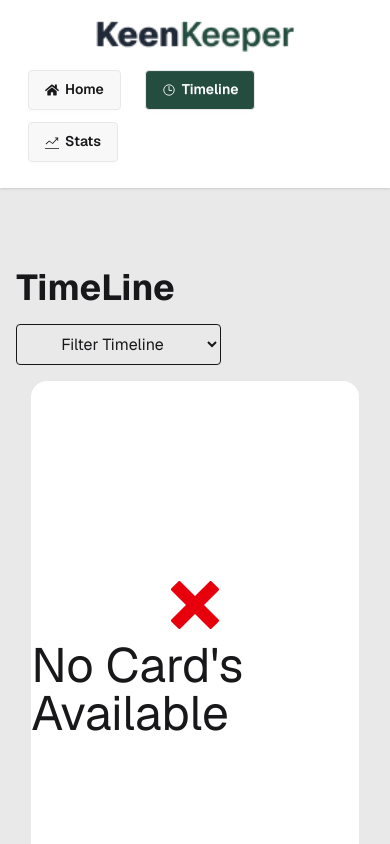
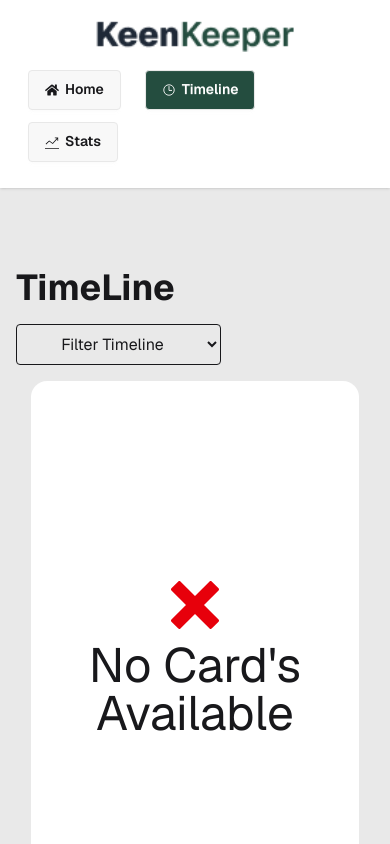
Before and after one commit to sheikhmhummadhasan/PH-Assinment-7, a Next.js app: page /timeline in a window 390 px wide. Shown: the top 844 px of the page. Built offline with nearby package versions, Linux system fonts and the light colour scheme.

Commit message:
empty timeline make responsive

```diff
--- a/src/app/timeline/page.jsx
+++ b/src/app/timeline/page.jsx
@@ -36,7 +36,7 @@ const Timelinepage = () => {
                     {
                         click.length === 0 ? <div className="w-11/12 py-50 flex-col mb-5 flex items-center justify-center rounded-2xl bg-[#fff] mx-auto">
                             <ImCross className='text-5xl mb-3 text-red-600' />
-                            <h1 className="text-5xl">No Card's Available</h1>
+                            <h1 className="text-5xl text-center">No Card's Available</h1>
                         </div> :
                         <div className="">
                             {
```
